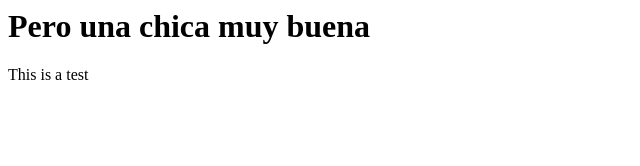
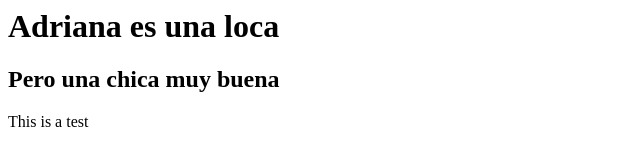
Before and after one commit to notguchi/notguchi.github.io, a plain HTML site: page index.html in a window 1280 px wide. Shown: the whole page, without its empty margins (0-640 px from the left). Drawn offline with Linux system fonts and the light colour scheme.

Commit message:
Update index.html

```diff
--- a/index.html
+++ b/index.html
@@ -1,5 +1,6 @@
 <title> Adriana es una loca </title>
-<h1> Pero una chica muy buena </h1>
+<h1> Adriana es una loca </h1>
+<h2> Pero una chica muy buena </h2>
 
 <P>This is a test
 
```
